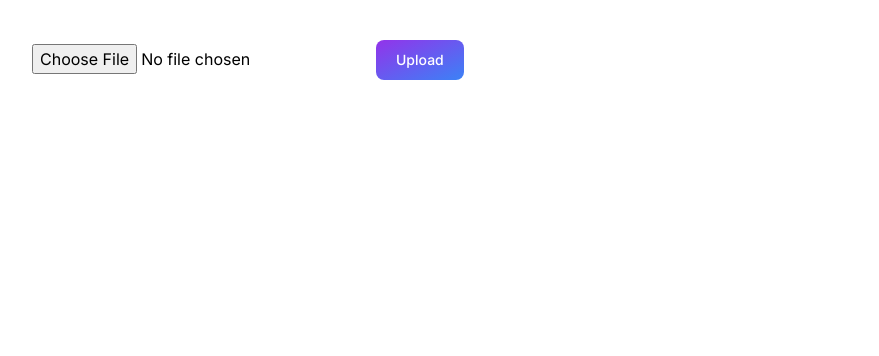
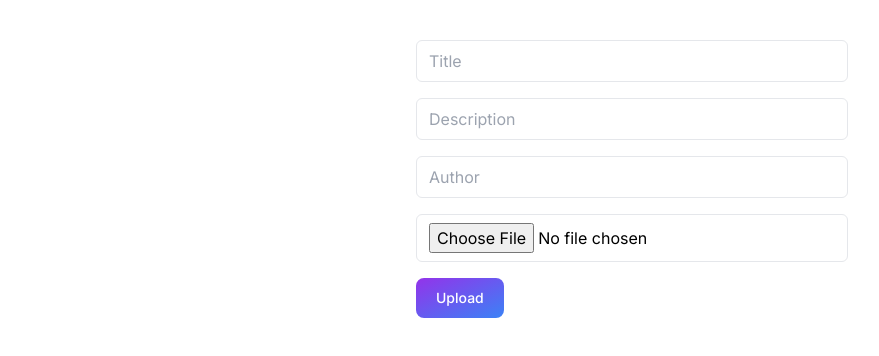
Before and after one commit to EagleVector/youtube, a Next.js app in the folder client/: page / in a window 1280 px wide. Shown: the top 356 px of the page, without its empty margins (8-887 px from the left). Built offline with nearby package versions, Linux system fonts and the light colour scheme.

Commit message:
Frontend To S3 video Upload with video metadata persistence in postgres

```diff
--- a/client/src/app/components/UploadForm.jsx
+++ b/client/src/app/components/UploadForm.jsx
@@ -5,12 +5,21 @@ import axios from "axios";
 const UploadForm = () => {
 
   const [selectedFile, setSelectedFile] = useState(null);
+  const [title, setTitle] = useState('');
+  const [description, setDescription] = useState('');
+  const [author, setAuthor] = useState('');
 
   const handleFileChange = (e) => {
     setSelectedFile(e.target.files[0]);
   };
 
   const handleUpload = async () => {
+
+    if (!title || !author) {
+      alert('Title and Author are required fields!');
+      return;
+    }
+
     try {
       const formData = new FormData();
       formData.append('filename', selectedFile.name);
@@ -55,7 +64,10 @@ const UploadForm = () => {
       const completeRes = await axios.post('http://localhost:8000/upload/complete', {
         filename: selectedFile.name,
         totalChunks: totalChunks,
-        uploadId: uploadId
+        uploadId: uploadId,
+        title: title,
+        description: description,
+        author: author
       });
 
       console.log(completeRes.data);
@@ -110,13 +122,44 @@ const UploadForm = () => {
   // };
 
   return (
-    <div className='m-10'>
+    <div className='container mx-auto max-w-lg p-10'>
     <form encType="multipart/form-data">
-       <input type="file" name="file" onChange={handleFileChange} />
+      <div className="mb-4">
+        <input type="text"
+               name="title"
+               placeholder="Title"
+               value={title}
+               onChange={(e) => setTitle(e.target.value)}
+               required
+               className="px-3 py-2 w-full border rounded-md focus:outline-none focus:border-blue-500" />
+      </div>
+      <div className="mb-4">
+        <input type="text"
+               name="description"
+               placeholder="Description"
+               value={description}
+               onChange={(e) => setDescription(e.target.value)}
+               className="px-3 py-2 w-full border rounded-md focus:outline-none focus:border-blue-500" />
+      </div>
+      <div className="mb-4">
+        <input type="text"
+               name="author"
+               placeholder="Author"
+               value={author}
+               onChange={(e) => setAuthor(e.target.value)}
+               required
+               className="px-3 py-2 w-full border rounded-md focus:outline-none focus:border-blue-500" />
+      </div>
+      <div className="mb-4">
+        <input type="file"
+               name="file"
+               onChange={handleFileChange}
+               className="px-3 py-2 w-full border rounded-md focus:outline-none focus:border-blue-500" />
+      </div>
       <button
         type="button"
         onClick={handleUpload}
-         className="text-white bg-gradient-to-br from-purple-600 to-blue-500 hover:bg-gradient-to-bl focus:ring-4 focus:outline-none focus:ring-blue-300 dark:focus:ring-blue-800 font-medium rounded-lg text-sm px-5 py-2.5 text-center me-2 mb-2"
+        className="text-white bg-gradient-to-br from-purple-600 to-blue-500 hover:bg-gradient-to-bl focus:ring-4 focus:outline-none focus:ring-blue-300 dark:focus:ring-blue-800 font-medium rounded-lg text-sm px-5 py-2.5 text-center"
       >
         Upload
       </button>
```
Also changed, not shown: 1 other file (tests, documents, lock files or other folders). Lines whose indentation alone changed are shown as unchanged.
